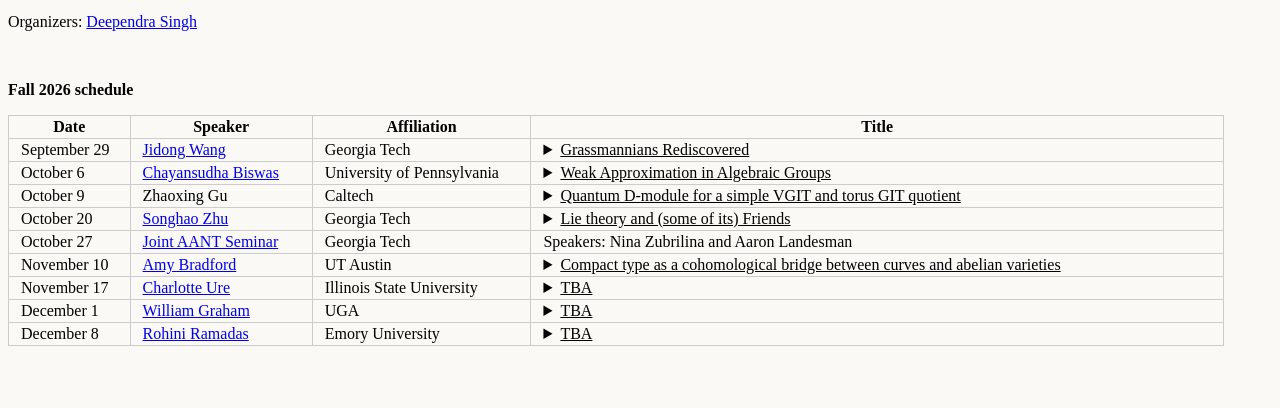
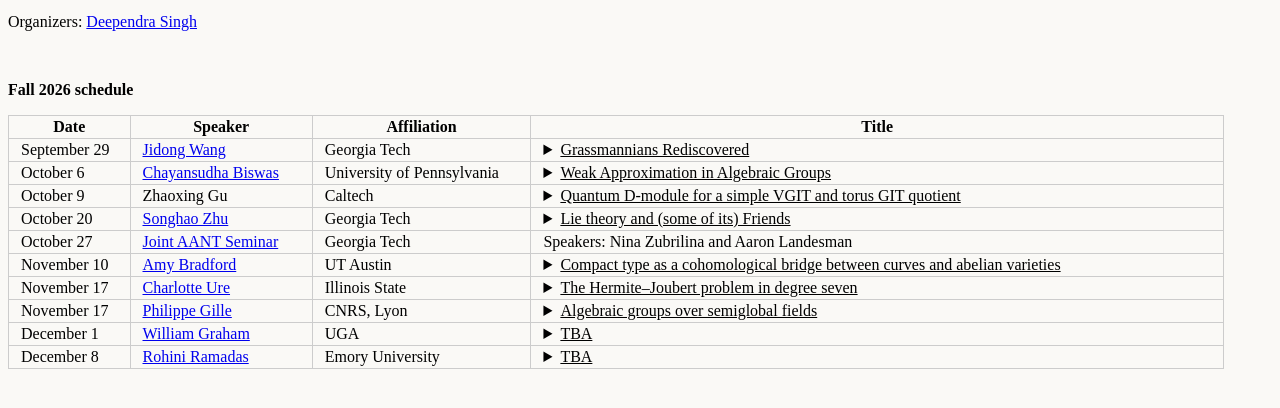
Before and after one commit to deependra230/deependra230.github.io, a plain HTML site: page emoryantseminar.html in a window 1280 px wide. Shown: the part 88-496 px from the top of the page. Drawn offline with Linux system fonts and the light colour scheme.

Commit message:
seminar details added

```diff
--- a/emoryantseminar.html
+++ b/emoryantseminar.html
@@ -181,13 +181,30 @@ nian duality suggests interesting questions that led to pleasant discoveries
         <td>
           <a href="https://about.illinoisstate.edu/cure/">Charlotte Ure</a>
         </td>
-        <td>Illinois State University</td>
+        <td>Illinois State</td>
         <td>
           <details>
-            <summary>TBA</summary>
+            <summary>The Hermite–Joubert problem in degree seven</summary>
             <p>
               <strong>Abstract.</strong>
-              TBA
+              How nicely can we choose a generator for a finite separable field extension? The classical Hermite–Joubert problem asks whether every finite extension can be generated by an element whose first and third traces vanish. While this question has a long history, the degree-seven case has remained open. In this talk, I will present a solution in characteristic zero. This talk is based on joint work in progress with Sunil K. Chebolu, Ján Mináč, and Behzad Nikzad.
+            </p>
+          </details>
+        </td>
+      </tr>
+
+      <tr>
+        <td>November 17</td>
+        <td>
+          <a href="http://math.univ-lyon1.fr/homes-www/gille/">Philippe Gille</a>
+        </td>
+        <td>CNRS, Lyon</td>
+        <td>
+          <details>
+            <summary>Algebraic groups over semiglobal fields</summary>
+            <p>
+              <strong>Abstract.</strong>
+              We shall present the state of the art on the generalization of classical results on reductive groups over a global field to the case of a semiglobal field F. Recall that F is the function field of a curve over a complete discretely valued field K. We shall discuss the patching theory of Harbater–Hartman–Krashen  and recent refinements involving loop torsors obtained in collaboration with R. Parimala.
             </p>
           </details>
         </td>
```
